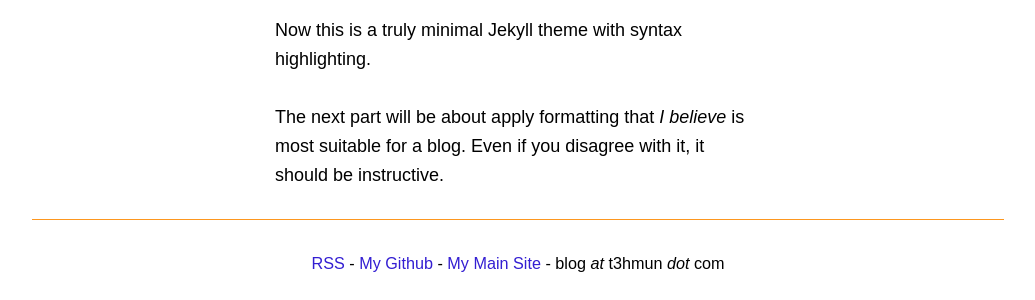
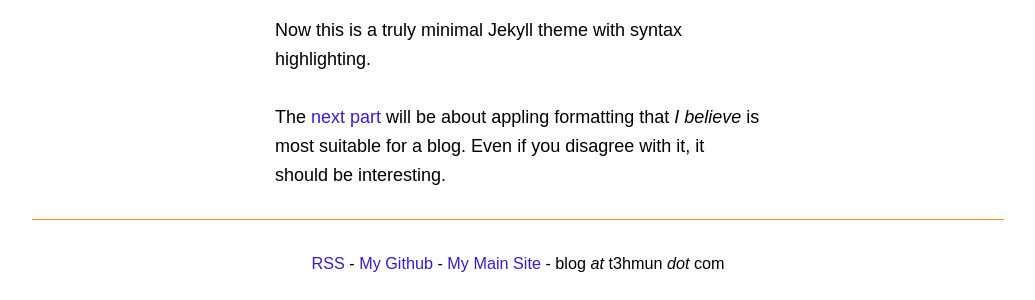
Before and after one commit to t3hmun/t3hsite, a Jekyll site: the page built from _posts/2015-10-03-part-04 css-and-sass-foundation-from-scratch.md, in a window 1280 px wide and 900 px high, scrolled down 4754 px. Shown: the part 564-864 px from the top of the window, without its empty margins (122-1157 px from the left). Built offline with Jekyll 4.4.1, drawn with Linux system fonts in a browser that asks for light colours; some of the changed text lies outside the part shown.

Commit message:
revising post 4

````diff
--- a/_posts/2015-10-03-part-04 css-and-sass-foundation-from-scratch.md
+++ b/_posts/2015-10-03-part-04 css-and-sass-foundation-from-scratch.md
@@ -87,7 +87,7 @@
 Add the stylesheet next to the metadata in `_includes/head.html` to apply it to the website:
 
 ```html
-{% raw %}<link rel="stylesheet" href="{{ "/css/main.css" | prepend: site.baseurl }}">{% endraw %}
+{% raw %}<link rel="stylesheet" href="{{ site.baseurl }}/css/main.css">{% endraw %}
 ```
 
 Run `jekyll serve` in the project folder using the command line, then view it from `localhost:4000` in a browser.
@@ -159,5 +159,5 @@
 
 Now this is a truly minimal Jekyll theme with syntax highlighting.
 
-The next part will be about apply formatting that _I believe_ is most suitable for a blog.
-Even if you disagree with it, it should be instructive.
+The [next part]({{ site.baseurl }}/2015/part-05-guide-to-the-complete-theme) will be about appling formatting that _I believe_ is most suitable for a blog.
+Even if you disagree with it, it should be interesting.
````
